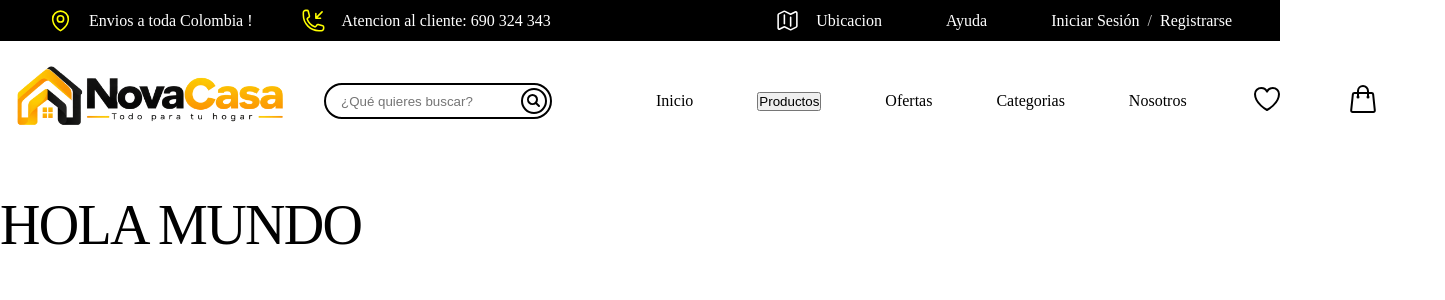
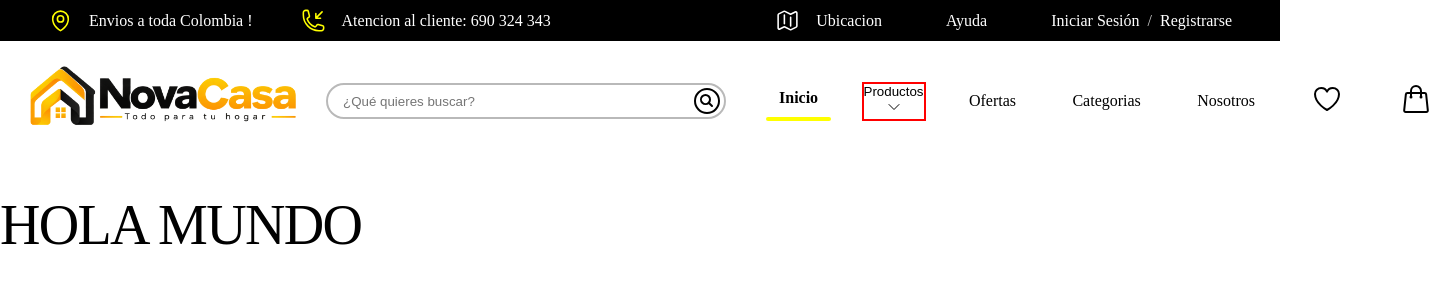
Before and after one commit to leecodingg-02/ALMACEN-BD, a React (Vite) app: page / in a window 1280 px wide. Shown: the top 300 px of the page, 1445 px wide, since content can reach past the window. Built offline with nearby package versions, Linux system fonts and the light colour scheme.

Commit message:
asdasdasd

```diff
--- a/src/componentes/Encabezado.css
+++ b/src/componentes/Encabezado.css
@@ -102,7 +102,6 @@
   display: flex;
   flex-direction: row;
   align-items: center;
-  gap: 24px;
   min-height: 120px;
 }
 
@@ -112,22 +111,50 @@
   background: transparent;
   outline: none;
   margin-left: 15px;
+  width: 50vh;
 }
 
 .buscar-btn {
   border: none;
   background-color: transparent;
-  width: 32px;
+  width: 40px;
   height: 32px;
   border-radius: 50%;
   cursor: pointer;
 }
+
 .busqueda-contenedor {
   display: flex;
   align-items: center;
-  border: 2px solid;
+  width: 50vh;
+  border: 2px #00000046 solid;
   border-radius: 30px;
 }
+
+/* Estilos navegacion botones */
+
+.contenedor-encabezado-pri a{
+  padding: 2px 13px;
+}
+
+a.active {
+  color: #000; /* Azul */
+  font-weight: bold;
+  transform: translate(0, -3px);
+  transition: transform 220ms ease-out;
+}
+
+a.active::after{
+  content: '';
+  position: absolute;
+  bottom: -12px;
+  left: 0;
+  width: 100%;
+  height: 4px;
+  border-radius: 20px;
+  background-color: var(--primario);
+}
+
 
 /* Iconos Encabezado principal */
 
@@ -143,11 +170,29 @@
   display: flex;
   flex-direction: row;
   align-items: center;
-  gap: 8vh;
-  margin-left: 10vh;
+  gap: 3.8vh;
+  margin-left: 5vh;
 }
 
 .navegacion {
   text-decoration: none;
   color: var(--secundario);
 }
+
+/* Boton desplegable */
+
+.btn-desplegable svg{
+  width: 16px;
+  height: 16px;
+}
+
+.btn-desplegable button{
+  background-color: transparent;
+  border: none;
+  cursor: pointer;
+}
+
+
+.btn-desplegable{
+ border: 2px solid red;
+}
--- a/src/componentes/Encabezado.jsx
+++ b/src/componentes/Encabezado.jsx
@@ -125,7 +125,29 @@ function Encabezado() {
             Inicio{" "}
           </NavLink>
 
-          <button className='btn-productos'> Productos </button>
+          <div className='btn-desplegable'>
+            <button className='btn-productos'>
+
+              {" "}
+              Productos
+              <svg
+                xmlns='http://www.w3.org/2000/svg'
+                fill='none'
+                viewBox='0 0 24 24'
+                stroke-width='1.5'
+                stroke='currentColor'
+                class='size-6'
+              >
+                <path
+                  stroke-linecap='round'
+                  stroke-linejoin='round'
+                  d='m19.5 8.25-7.5 7.5-7.5-7.5'
+                />
+              </svg>
+
+            </button>
+
+          </div>
 
           <NavLink to='/ofertas' className='navegacion'>
             {" "}
```
